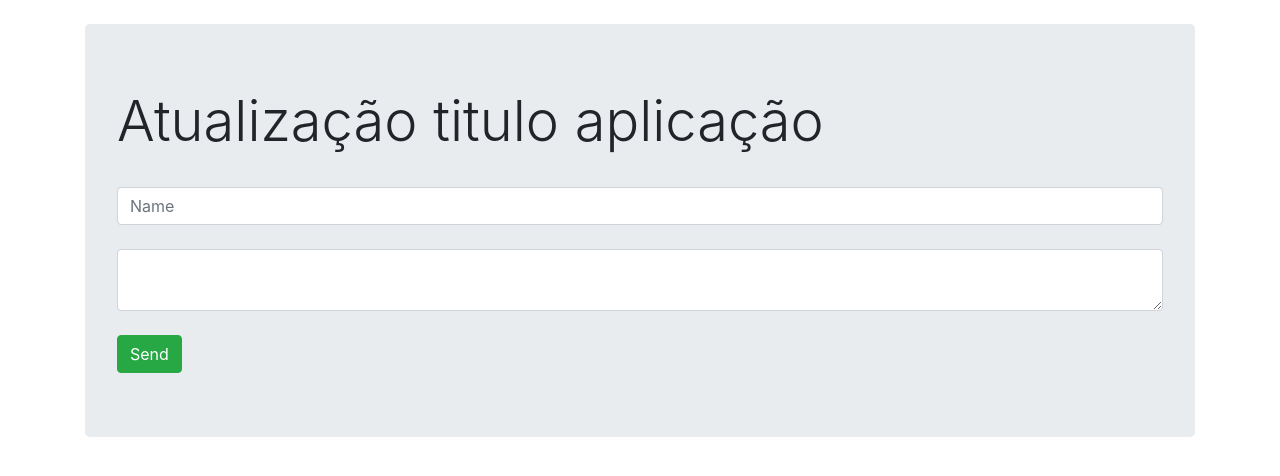
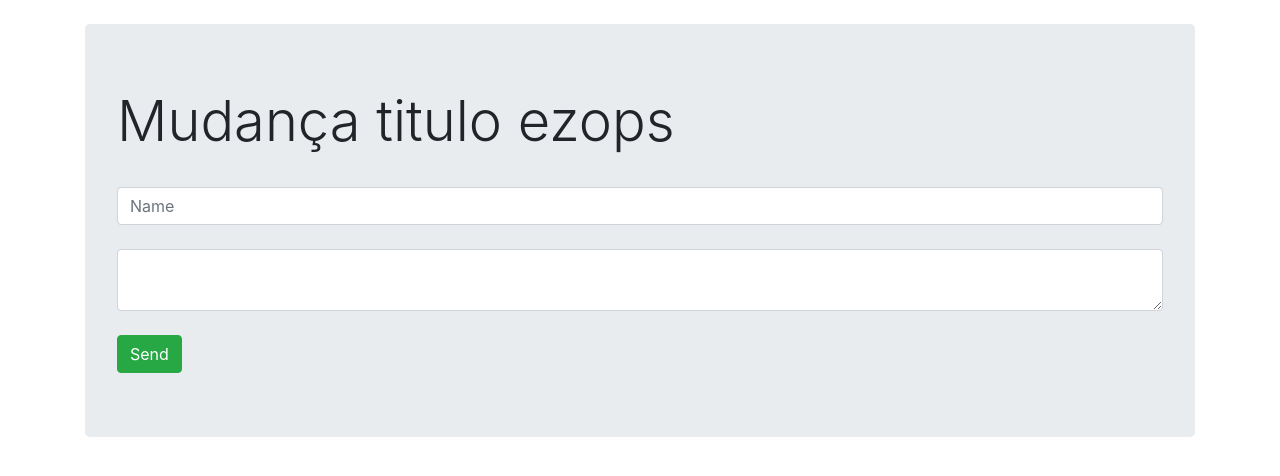
Before and after one commit to estevaotl/aplicacao-docker, a website: page src/index.html in a window 1280 px wide. Drawn offline with nearby package versions, Linux system fonts and the light colour scheme; no server answers.

Commit message:
atualização do nome da aplicação para testar pipeline

```diff
--- a/src/index.html
+++ b/src/index.html
@@ -10,7 +10,7 @@
     <div class="container">
         <br>
         <div class="jumbotron">
-            <h1 class="display-4">Atualização titulo aplicação</h1>
+            <h1 class="display-4">Mudança titulo ezops</h1>
             <br>
             <input id = "name" class="form-control" placeholder="Name">
             <br>
```
